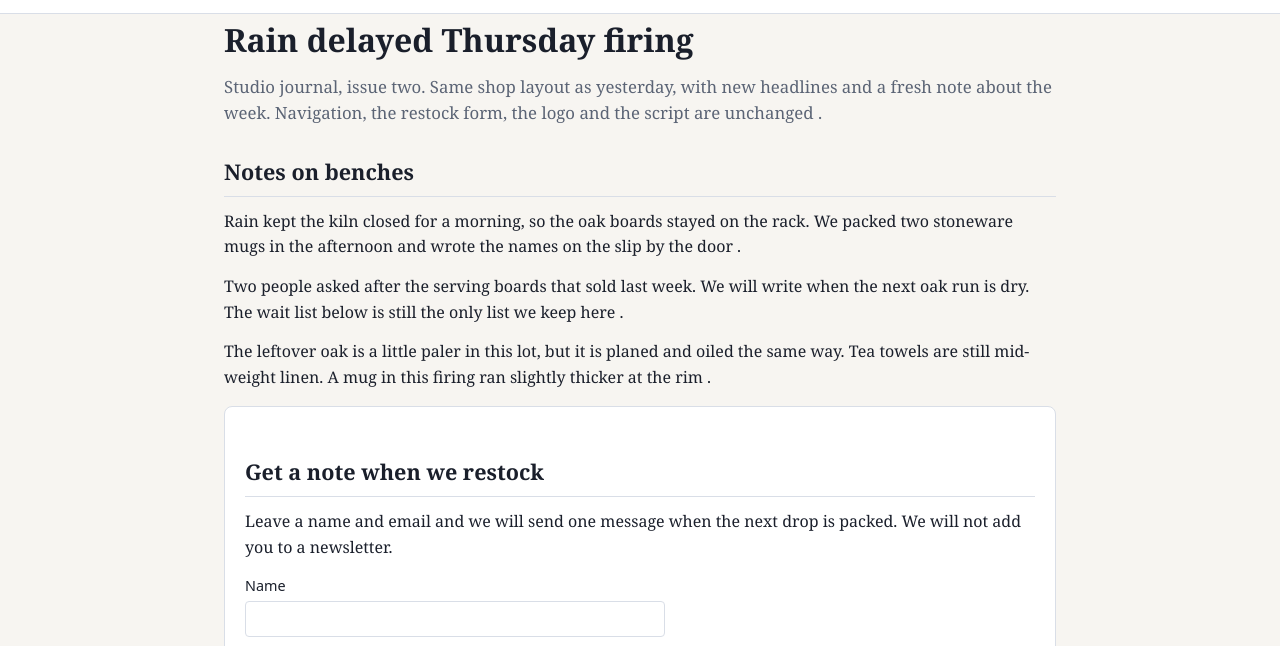
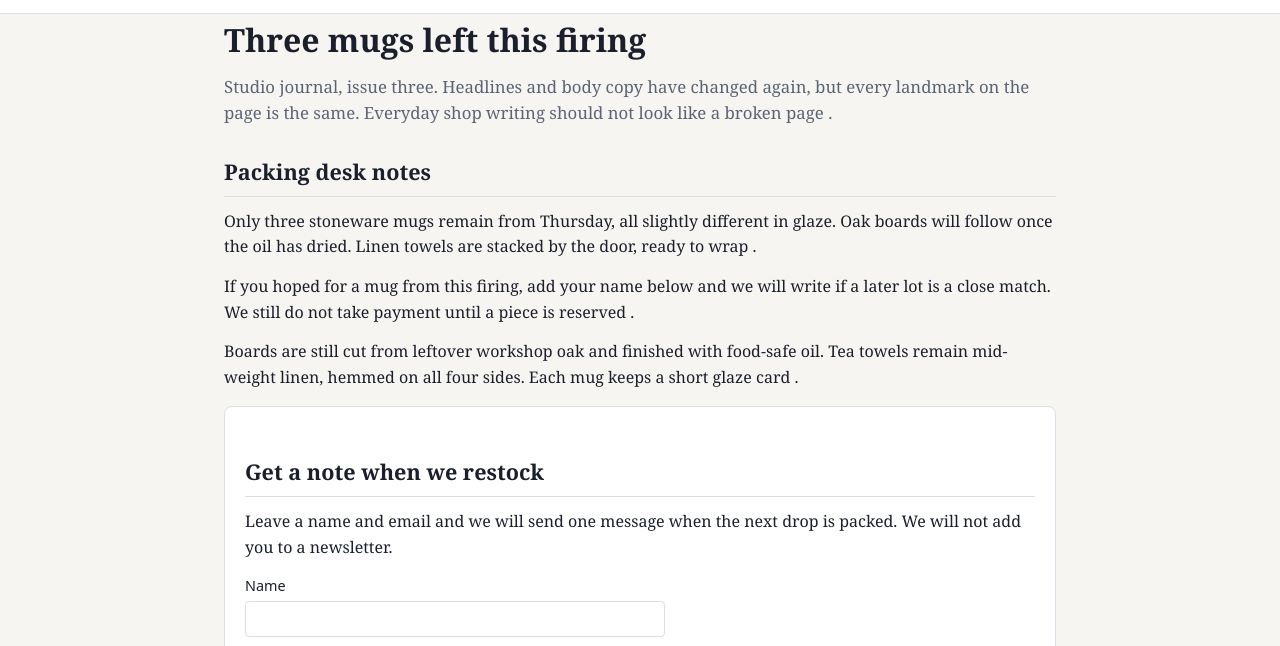
Before and after one commit to Pingara/Pingara.github.io, a plain HTML site: page index.html in a window 1280 px wide. Shown: the part 103-749 px from the top of the page. Drawn offline with Linux system fonts and the light colour scheme.

Commit message:
mode: blog-churn issue 3

```diff
--- a/index.html
+++ b/index.html
@@ -22,14 +22,14 @@
     </div>
   </header>
   <main class="wrap">
-    <h1 class="page-title">Rain delayed Thursday firing     </h1>
-    <p class="lede">Studio journal, issue two. Same shop layout as yesterday, with new headlines and a fresh note about the week. Navigation, the restock form, the logo and the script are unchanged                .</p>
+    <h1 class="page-title">Three mugs left this firing      </h1>
+    <p class="lede">Studio journal, issue three. Headlines and body copy have changed again, but every landmark on the page is the same. Everyday shop writing should not look like a broken page                    .</p>
 
     <section id="catalog">
-      <h2>Notes on benches   </h2>
-      <p>Rain kept the kiln closed for a morning, so the oak boards stayed on the rack. We packed two stoneware mugs in the afternoon and wrote the names on the slip by the door                                          .</p>
-      <p>Two people asked after the serving boards that sold last week. We will write when the next oak run is dry. The wait list below is still the only list we keep here                               .</p>
-      <p>The leftover oak is a little paler in this lot, but it is planed and oiled the same way. Tea towels are still mid-weight linen. A mug in this firing ran slightly thicker at the rim                                                             .</p>
+      <h2>Packing desk notes </h2>
+      <p>Only three stoneware mugs remain from Thursday, all slightly different in glaze. Oak boards will follow once the oil has dried. Linen towels are stacked by the door, ready to wrap                               .</p>
+      <p>If you hoped for a mug from this firing, add your name below and we will write if a later lot is a close match. We still do not take payment until a piece is reserved                           .</p>
+      <p>Boards are still cut from leftover workshop oak and finished with food-safe oil. Tea towels remain mid-weight linen, hemmed on all four sides. Each mug keeps a short glaze card                                                                 .</p>
       <div class="card">
         <h2>Get a note when we restock</h2>
         <p>Leave a name and email and we will send one message when the next drop is packed. We will not add you to a newsletter.</p>
```
